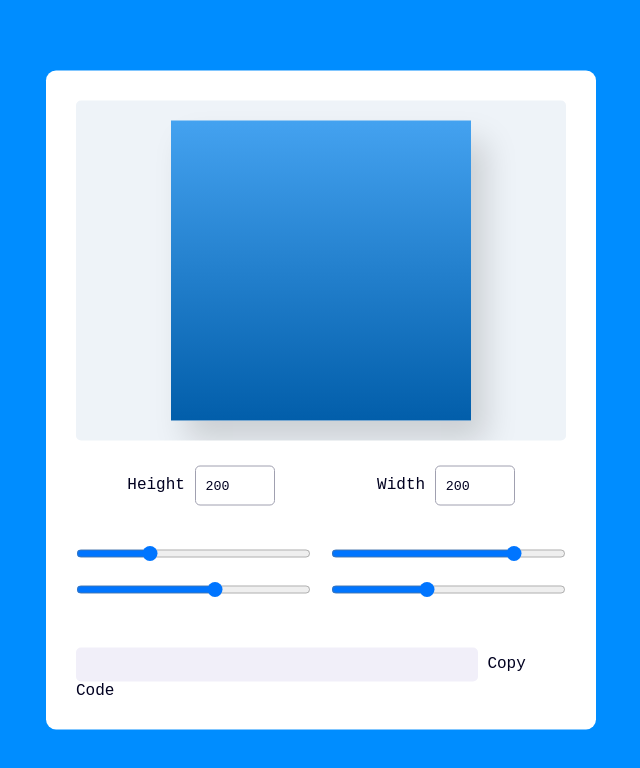
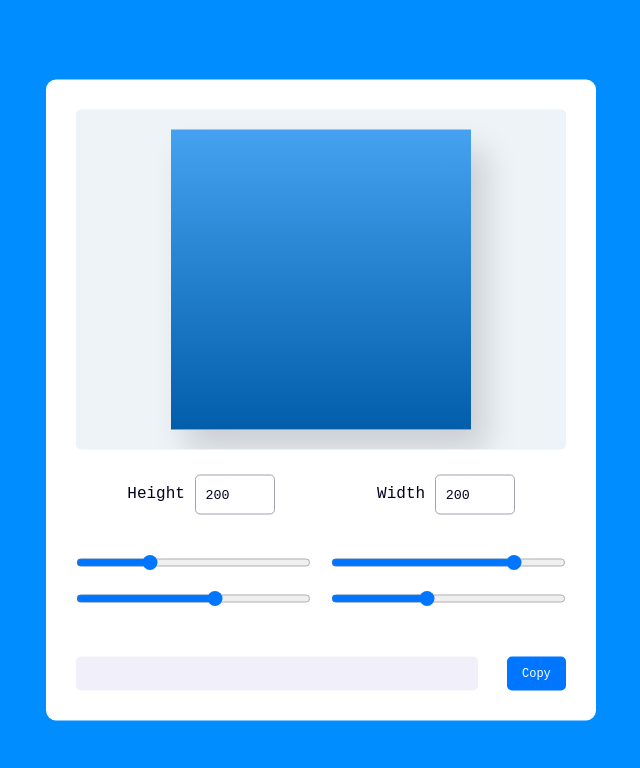
Before and after one commit to DeepCode-01/JavaScript-projects-, a plain HTML site: page Blob Maker/index.html in a window 1280 px wide. Shown: the whole page, without its empty margins (319-959 px from the left). Drawn offline with Linux system fonts and the light colour scheme.

Commit message:
adding javascript

```diff
--- a/Blob Maker/index.html
+++ b/Blob Maker/index.html
@@ -1,11 +1,13 @@
 <!DOCTYPE html>
 <html lang="en">
+
 <head>
     <meta charset="UTF-8">
     <meta name="viewport" content="width=device-width, initial-scale=1.0">
     <link rel="stylesheet" href="styles.css">
     <title>Blob Maker</title>
 </head>
+
 <body>
     <div class="wrapper">
         <div class="output">
@@ -15,14 +17,14 @@
         </div>
         <div class="dimensions">
             <div>
-                <label for="blob-height" >
+                <label for="blob-height">
                     Height
                 </label>
                 <input type="number" value="200" id="blob-height">
             </div>
 
             <div>
-                <label for="blob-width" >
+                <label for="blob-width">
                     Width
                 </label>
                 <input type="number" value="200" id="blob-width">
@@ -34,9 +36,12 @@
             <input type="range" value="60">
             <input type="range" value="40">
         </div>
-        <input type="text" id="css-code" readonly>
-        <buttom id="copy">Copy Code</buttom>
+
+            <input type="text" id="css-code" output-container>
+            <button id="copy">Copy</button>
+
     </div>
     <script src="script.js"></script>
 </body>
+
 </html>
--- a/Blob Maker/script.js
+++ b/Blob Maker/script.js
@@ -0,0 +1,7 @@
+let outputCode = document.getElementById("css-code");
+let sliders = document.querySelectorAll("input[type='range']")
+let inputs = document.querySelectorAll("input[type='number']")
+
+sliders.forEach(function(){
+    sliders.addEventlistener("input", createBlob)
+})
```
